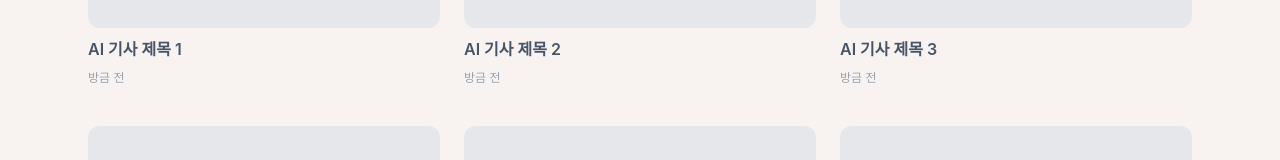
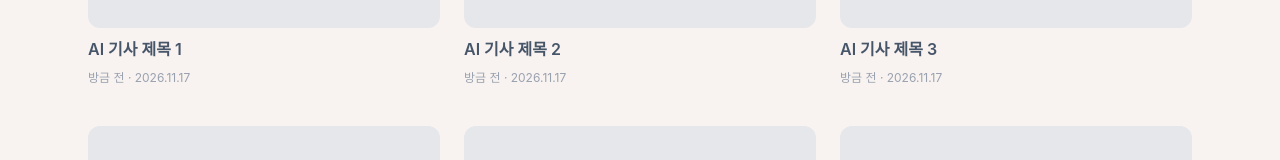
Before and after one commit to Corner-Web-Project/Front, a React (Vite) app: page /ITNews in a window 1280 px wide. Shown: the part 519-679 px from the top of the page. Built offline with nearby package versions, Linux system fonts and the light colour scheme.

Commit message:
feat: IT News 기사 날짜 표시 추가

```diff
--- a/src/page/ITNews.tsx
+++ b/src/page/ITNews.tsx
@@ -143,12 +143,20 @@ export default function ItNews() {
                                     {news.title}
                                 </h3>
 
-                                {/* 날짜 */}
+
+                                {/* 날짜 및 상대 시간 */}
                                 <time
                                     dateTime={news.publishedAt}
                                     className="mt-2 block text-xs text-gray-400"
                                 >
                                     {formatRelativeDate(news.publishedAt)}
+                                    {" · "}
+                                    {new Date(news.publishedAt).toLocaleDateString("ko-KR", {
+                                        year: "numeric",
+                                        month: "2-digit",
+                                        day: "2-digit",
+                                        timeZone: "Asia/Seoul",
+                                    }).replace(/\.\s*/g, ".").replace(/\.$/, "")}
                                 </time>
                             </>
                         );
```
